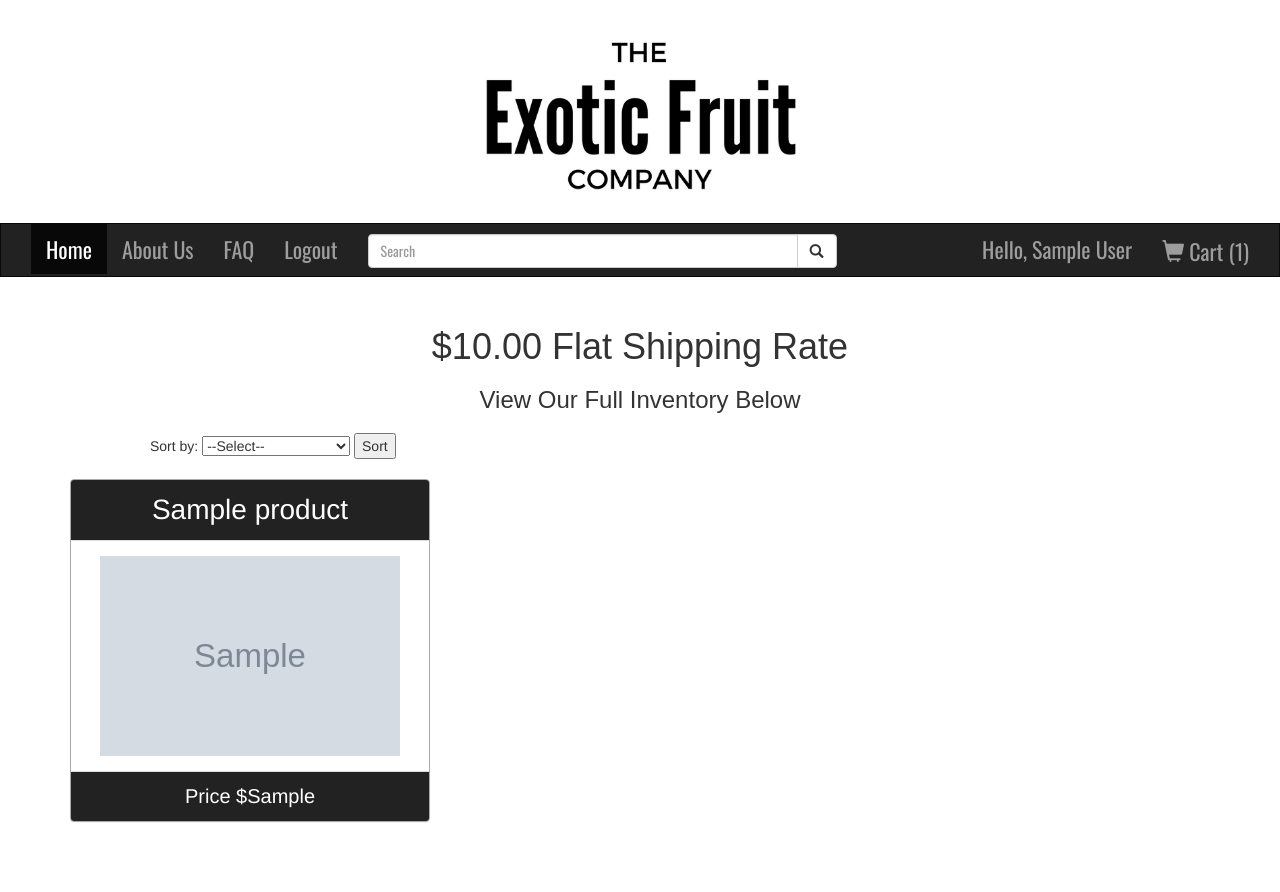
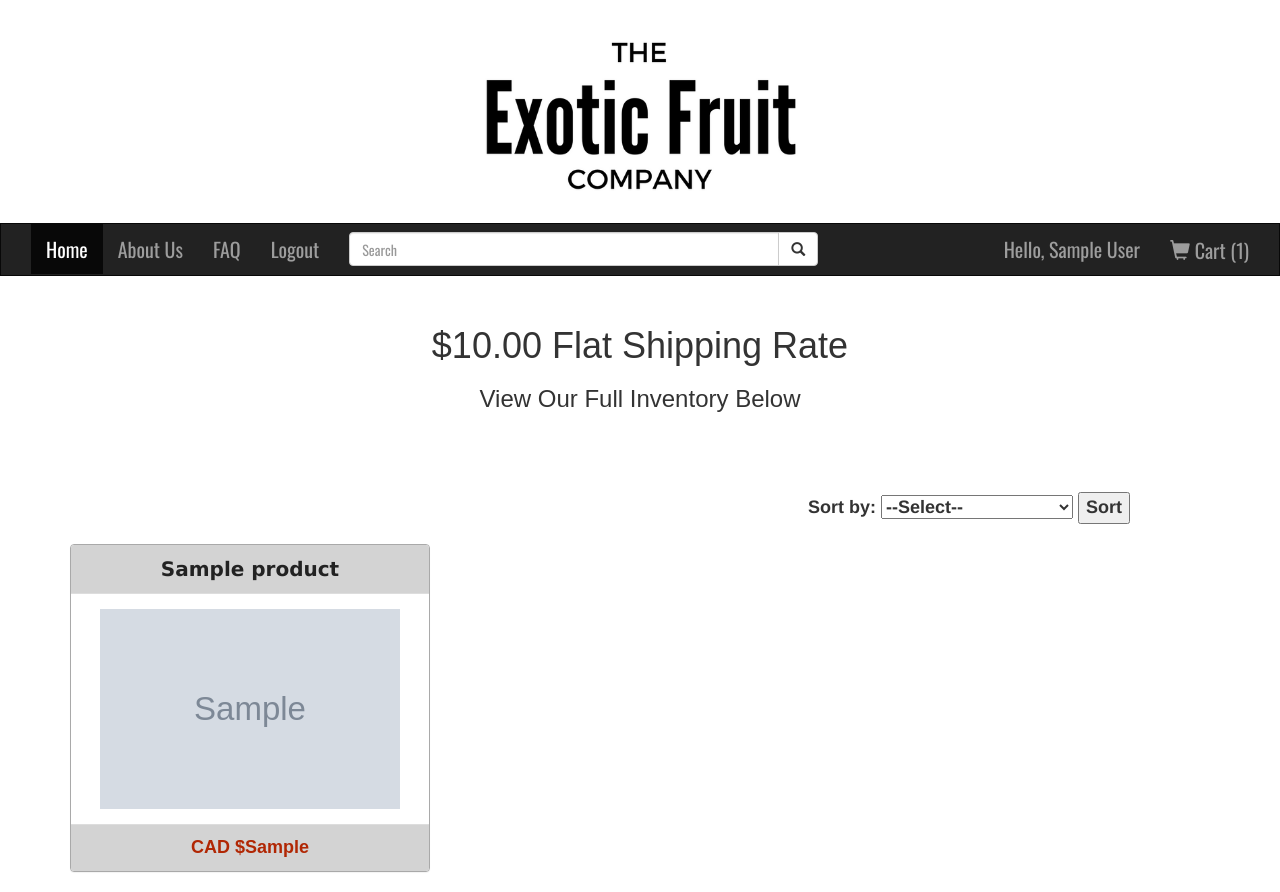
Before and after one commit to FiSiu10/FruitShoppingCart, a PHP site: page / in a window 1280 px wide. Before the commit the page ends 822 px from the top, so only its background shows below. Run offline with PHP 8.4, Linux system fonts and the light colour scheme; the visitor is signed in with stand-in values (Sample User, id 1); tables that the repository leaves empty hold one stand-in row (values such as "Sample post"); grey boxes marked "Sample" are stand-in pictures; data that the repository does not hold is empty; some libraries are stand-ins or nearby versions; some web fonts are replaced.

Commit message:
changed colour and font

```diff
--- a/src/index.php
+++ b/src/index.php
@@ -10,28 +10,40 @@ require_once 'model/db_functions.php';
     }
 
     .panel-default > .panel-heading{
-        background-color: #222222;
+        background-color: lightgrey;
         text-align: center;
-
-        font-size: 28px;
-        color: #ffffff;
+        font-size: 20px;
+        color: #222222;
     }
     .panel-default{
-
+        font-family: Verdana, sans-serif;
         text-align: center;
-        font-size: 20px;
-        color: #0f192a;
+        font-size: 18px;
+        color: lightgray;
         border-color: darkgray;
+        font-weight: bold;
 
     }
 
     .panel-default > .panel-footer{
-        background-color: #222222;
-        color: #ffffff;
+        background-color: lightgrey;
+        color: #b12704;
     }
 
     h1, h3 {
         font-family: 'Francois One', sans-serif;
+    }
+
+    .price{
+        font-family: Arial;
+        font-weight: bold;
+    }
+
+    .sort{
+        text-align: right;
+        margin-right: 150px;
+        font-weight: bold;
+        font-size: 18px;
     }
 
 
@@ -42,9 +54,9 @@ require_once 'model/db_functions.php';
     <h3>View Our Full Inventory Below<br></h3>
     <h1></h1>
 </div>
+<br><br><br>
 
-
-<div style="margin-left:150px">
+<div class="sort" style="margin-left:150px">
 	<form name="sort" method="get"> Sort by:
   	<select name="sort" onclick="this.form.submit">
       <option value="">--Select--</option>
@@ -89,7 +101,7 @@ require_once 'model/db_functions.php';
         <div class='panel panel-default'>
             <div class='panel-heading'>" . $prod['prod_name'] . "</div>
             <div class='panel-body'><img src='" . $prod['photo'] . "' class='img-responsive center-block' style='width:300px;height:200px' alt='Image'></div>
-            <div class='panel-footer'>" . "Price $" . $prod['unit_price'] . "</div>
+            <div class='panel-footer price'>" . "CAD $" . $prod['unit_price'] . "</div>
         </div>
     </div></a>";
 		if($end == $i) {
--- a/src/view/header.php
+++ b/src/view/header.php
@@ -19,7 +19,7 @@
             border-radius: 0px;
             color: #000000;
             font-family: 'Oswald', sans-serif;
-            font-size: 22px;
+            font-size: 20px;
         }
 
         /* Remove the jumbotron's default bottom margin */
```
